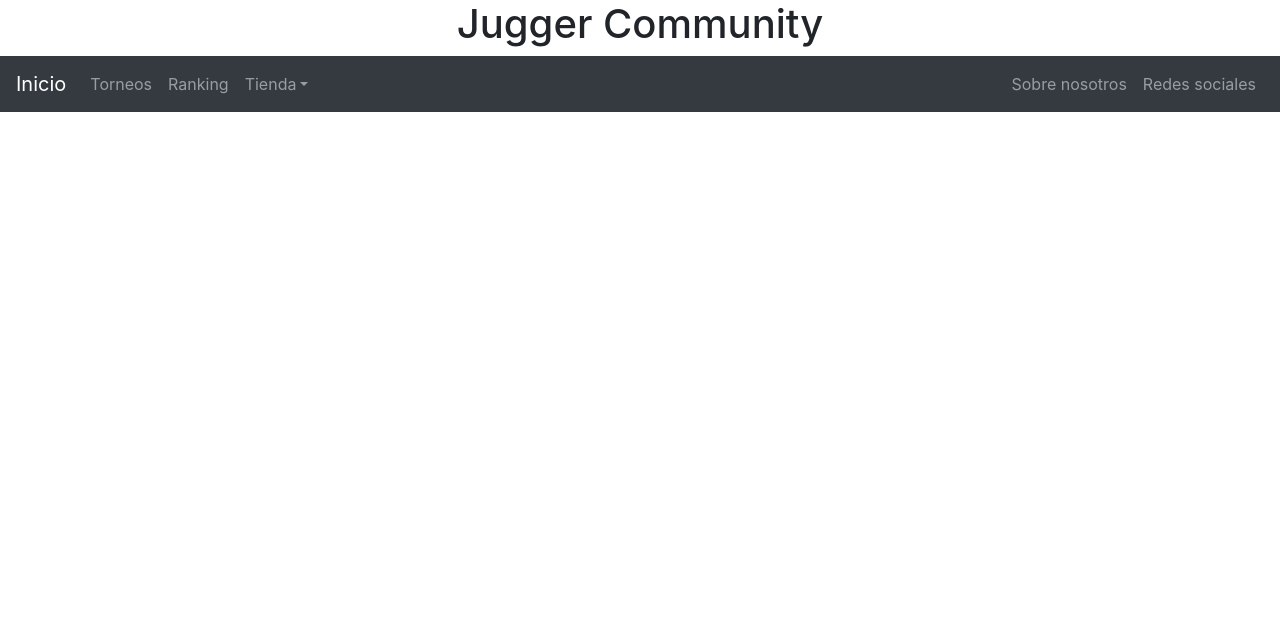
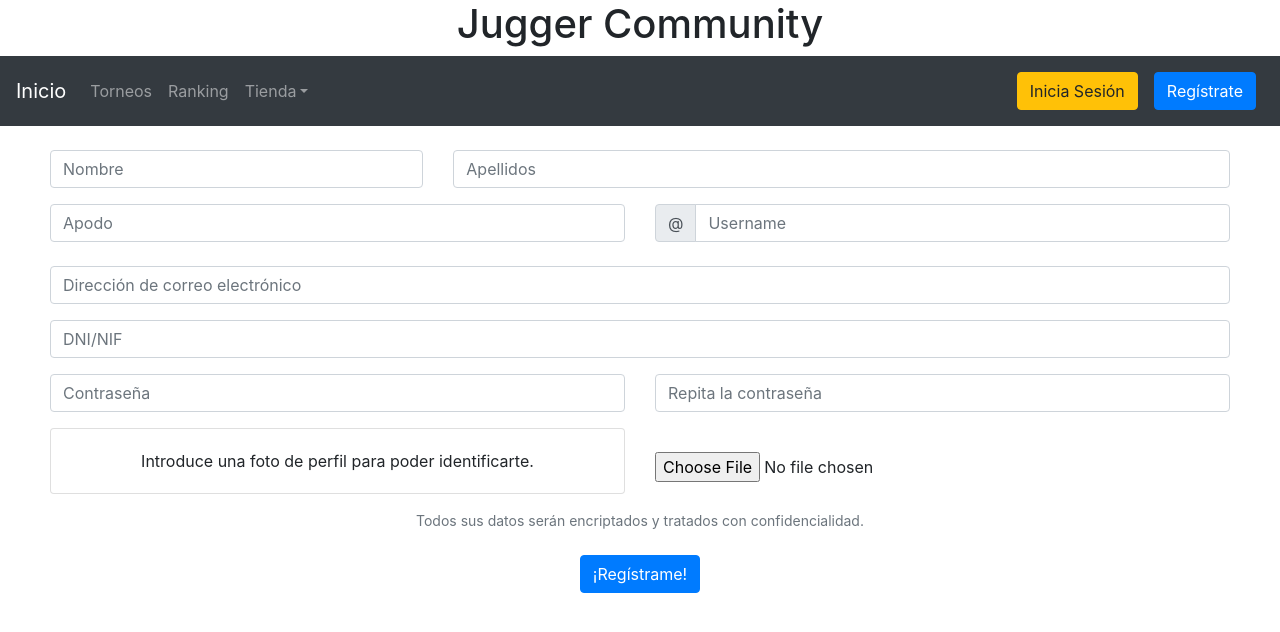
Before and after one commit to HylianPablo/JuggerWebsite, a React (Create React App) app: page /signUp in a window 1280 px wide. Shown: the top 632 px of the page. Built offline with nearby package versions, Linux system fonts and the light colour scheme.

Commit message:
SignIn, SignUp Prototypes

```diff
--- a/src/App.css
+++ b/src/App.css
@@ -43,3 +43,15 @@
   margin-left: auto;
   margin-right: auto;
 }
+
+/* This is not responsive, should be changed later */
+.registrationForm {
+  margin-left: 50px;
+  margin-right: 50px;
+}
+
+.leftRegistration {
+  position: absolute;
+  left: 50px;
+  padding: 0px;
+}
--- a/src/App.js
+++ b/src/App.js
@@ -1,11 +1,13 @@
 //import logo from "./logo.svg";
 import "./App.css";
 import NavbarJ from "./NavbarJ";
-import Home from "./Home"
-import AboutUs from "./AboutUs.js"
-import Ranking from "./Ranking.js"
+import Home from "./Home";
+import AboutUs from "./AboutUs.js";
+import Ranking from "./Ranking.js";
+import Registration from "./Registration.js";
 import "bootstrap/dist/css/bootstrap.min.css";
 import {BrowserRouter as Router, Route, Switch} from 'react-router-dom';
+import SignIn from "./SignIn";
 
 
 function App() {
@@ -27,6 +29,12 @@ function App() {
         <Route path="/ranking">
           <Ranking/>
         </Route>
+        <Route path="/signUp">
+          <Registration/>
+        </Route>
+        <Route path="/signIn">
+          <SignIn/>
+        </Route>
         </Switch>
       </div>
     </div>
--- a/src/NavbarJ.js
+++ b/src/NavbarJ.js
@@ -1,6 +1,7 @@
 import Navbar from "react-bootstrap/Navbar";
 import Nav from "react-bootstrap/Nav";
 import NavDropdown from "react-bootstrap/NavDropdown";
+import Button from "react-bootstrap/Button";
 
 const NavbarJ = () => {
   return (
@@ -24,9 +25,11 @@ const NavbarJ = () => {
           </NavDropdown>
         </Nav>
         <Nav>
-          <Nav.Link href="about">Sobre nosotros</Nav.Link>
-          <Nav.Link eventKey={2} href="#memes">
-            Redes sociales
+          <Nav.Link href="/signIn">
+            <Button variant="warning">Inicia Sesión</Button>{' '}
+            </Nav.Link>
+          <Nav.Link eventKey={2} href="/signUp">
+          <Button variant="primary">Regístrate</Button>{' '}
           </Nav.Link>
         </Nav>
       </Navbar.Collapse>
--- /dev/null
+++ b/src/Registration.js
@@ -0,0 +1,86 @@
+import Form from "react-bootstrap/Form";
+import Button from "react-bootstrap/Button";
+import Row from "react-bootstrap/Row";
+import Col from "react-bootstrap/Col";
+import Card from "react-bootstrap/Card";
+import InputGroup from "react-bootstrap/InputGroup";
+import FormControl from "react-bootstrap/FormControl";
+
+const Registration = () => {
+  return (
+    <Form className="registrationForm">
+      <br></br>
+      <Form.Group controlId="formName">
+        <Row>
+          <Col sm={4}>
+            <Form.Control type="text" placeholder="Nombre" />
+          </Col>
+          <Col sm={8}>
+            <Form.Control type="text" placeholder="Apellidos" />
+          </Col>
+        </Row>
+      </Form.Group>
+      <Form.Group controlId="formNickUsername">
+        <Row>
+          <Col>
+            <Form.Control type="text" placeholder="Apodo" />
+          </Col>
+          <Col>
+            <Form.Label htmlFor="inlineFormInputGroup" srOnly>
+        Username
+      </Form.Label>
+      <InputGroup className="mb-2">
+        <InputGroup.Prepend>
+          <InputGroup.Text>@</InputGroup.Text>
+        </InputGroup.Prepend>
+        <FormControl id="inlineFormInputGroup" placeholder="Username" />
+      </InputGroup>
+          </Col>
+        </Row>
+      </Form.Group>
+      <Form.Group controlId="formBasicEmail">
+        <Form.Control
+          type="email"
+          placeholder="Dirección de correo electrónico"
+        />
+      </Form.Group>
+      <Form.Group controlId="formDNI">
+        <Form.Control type="text" placeholder="DNI/NIF" />
+      </Form.Group>
+
+      <Form.Group controlId="formBasicPassword">
+        <Row>
+          <Col>
+            <Form.Control type="password" placeholder="Contraseña" />
+          </Col>
+          <Col>
+            <Form.Control type="password" placeholder="Repita la contraseña" />
+          </Col>
+        </Row>
+      </Form.Group>
+      <Form.Group>
+        <Row>
+          <Col>
+            <Card>
+              <Card.Body>
+                Introduce una foto de perfil para poder identificarte.
+              </Card.Body>
+            </Card>
+          </Col>
+          <Col>
+            <Form.File id="profilePictureSerious" label="" />
+          </Col>
+        </Row>
+      </Form.Group>
+      <Form.Text className="text-muted">
+        Todos sus datos serán encriptados y tratados con confidencialidad.
+      </Form.Text>
+      <br></br>
+      <Button variant="primary" type="submit">
+        ¡Regístrame!
+      </Button>
+    </Form>
+  );
+};
+
+export default Registration;
--- /dev/null
+++ b/src/SignIn.js
@@ -0,0 +1,25 @@
+import Form from "react-bootstrap/Form";
+import Button from "react-bootstrap/Button";
+
+const SignIn = () => {
+  return (
+    <Form className="registrationForm">
+        <br></br>
+      <Form.Group controlId="formBasicEmail">
+        <Form.Control type="text" placeholder="Nombre de usuario" />
+      </Form.Group>
+
+      <Form.Group controlId="formBasicPassword">
+        <Form.Control type="password" placeholder="Contraseña" />
+      </Form.Group>
+      <Form.Group controlId="formBasicCheckbox">
+        <Form.Check type="checkbox" label="Recuérdame" />
+      </Form.Group>
+      <Button variant="primary" type="submit">
+        Iniciar Sesión
+      </Button>
+    </Form>
+  );
+};
+
+export default SignIn;
```
